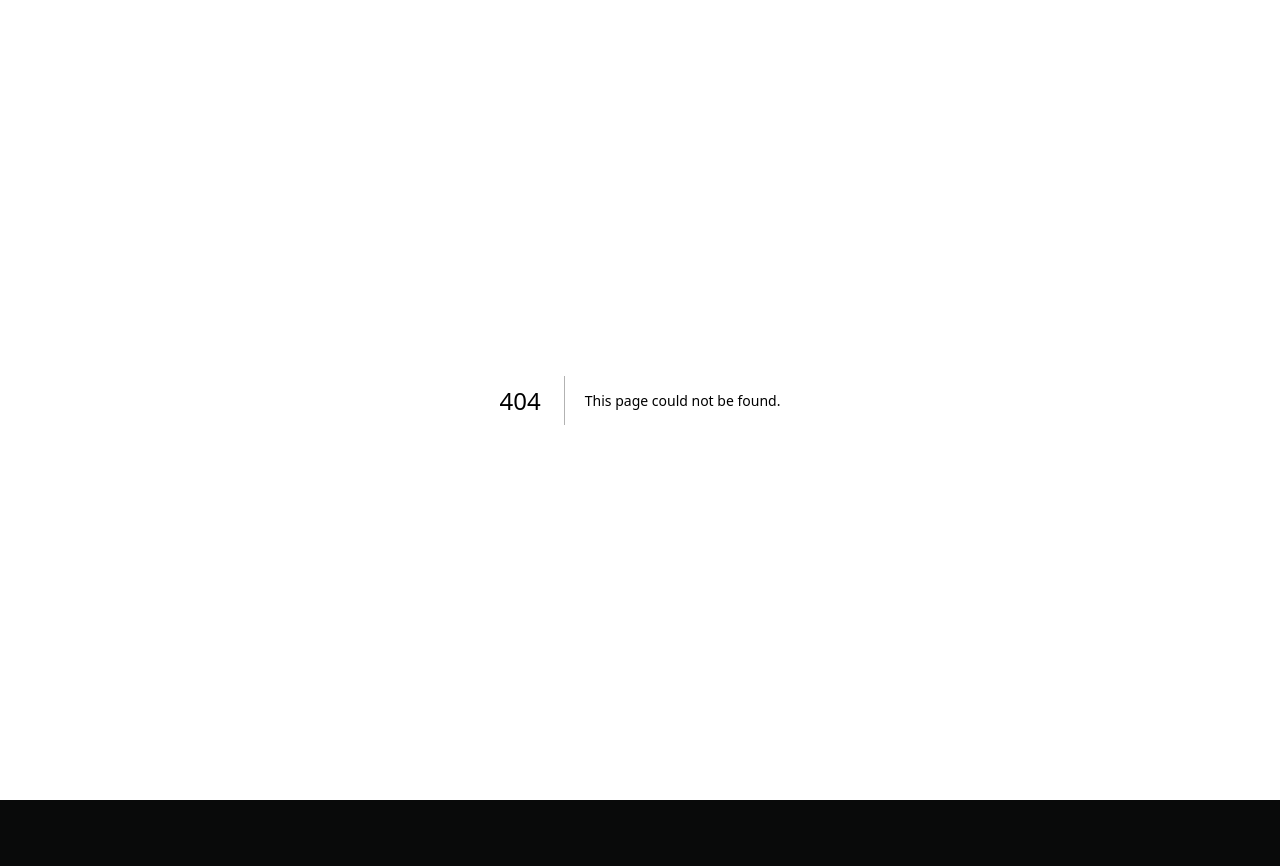
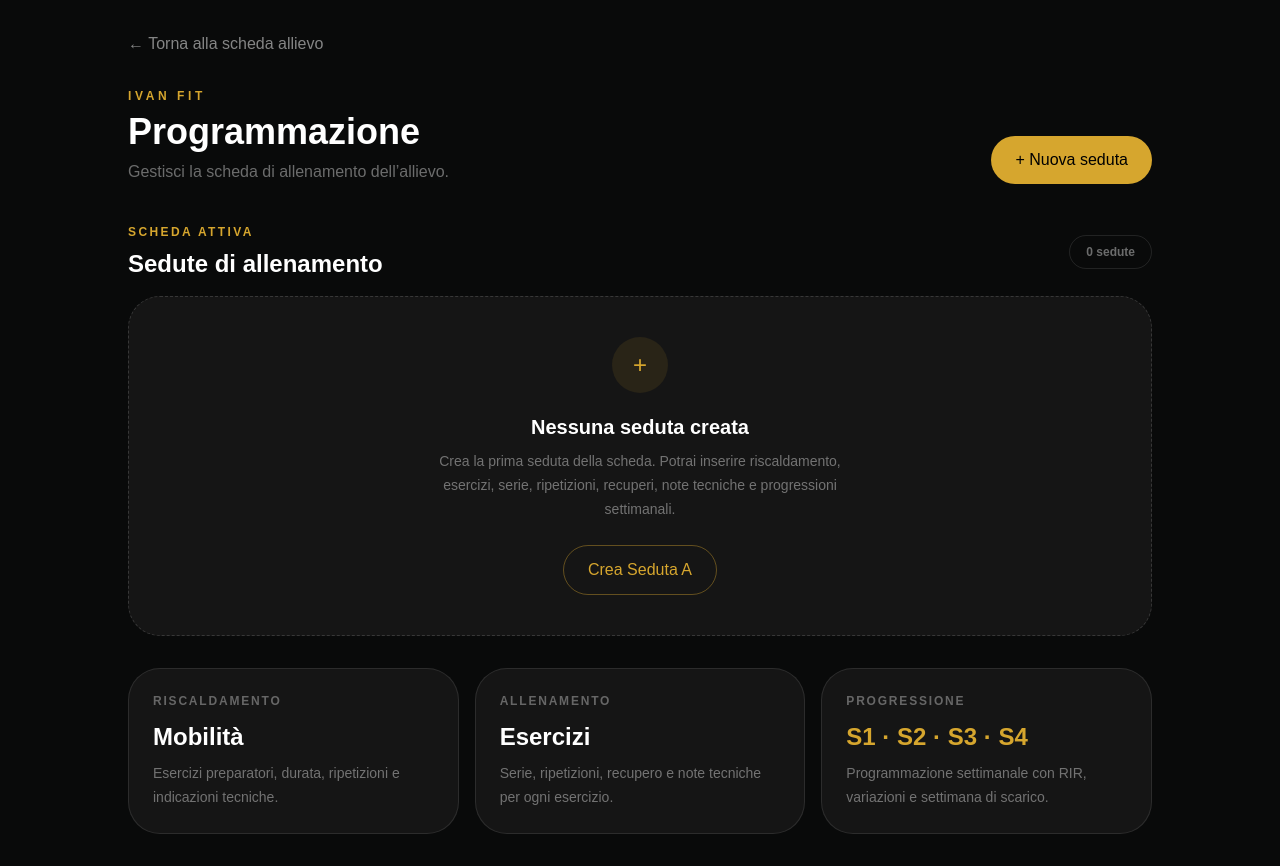
Before and after one commit to claudiaborsani29-netizen/ivan-fit-app, a Next.js app: page /athletes/1/workouts in a window 1280 px wide. Before the commit this address had no page. Before the commit the page ends 800 px from the top, so only its background shows below. Built offline with nearby package versions, Linux system fonts and the light colour scheme.

Commit message:
Aggiunge pagina programmazione allenamenti

```diff
--- a/app/athletes/[id]/page.tsx
+++ b/app/athletes/[id]/page.tsx
@@ -317,15 +317,31 @@ export default function AthletePage() {
         )}
 
         <section className="mt-8 grid gap-4 md:grid-cols-3">
-          <div className="rounded-[2rem] border border-white/10 bg-[#151515] p-6">
-            <div className="text-xs font-bold uppercase tracking-[0.15em] text-white/35">
-              Piano
-            </div>
+<button
+  type="button"
+  onClick={() =>
+    router.push(`/athletes/${athlete.id}/workouts`)
+  }
+  className="w-full rounded-[2rem] border border-white/10 bg-[#151515] p-6 text-left transition hover:border-[#D6A62E]/40 hover:bg-white/[0.06]"
+>
+  <div className="text-xs font-black uppercase tracking-[0.2em] text-[#D6A62E]">
+    Allenamenti
+  </div>
 
-            <div className="mt-3 text-xl font-black text-[#D6A62E]">
-              {athlete.plan || 'Non assegnato'}
-            </div>
-          </div>
+  <div className="mt-3 flex items-center justify-between gap-4">
+    <h2 className="text-2xl font-black">
+      Programmazione
+    </h2>
+
+    <span className="text-xl text-[#D6A62E]">
+      →
+    </span>
+  </div>
+
+  <p className="mt-2 text-sm text-white/40">
+    Crea e gestisci le sedute di allenamento dell’allievo.
+  </p>
+</button>
 
           <div className="rounded-[2rem] border border-white/10 bg-[#151515] p-6">
             <div className="text-xs font-bold uppercase tracking-[0.15em] text-white/35">
--- /dev/null
+++ b/app/athletes/[id]/workouts/page.tsx
@@ -0,0 +1,137 @@
+'use client';
+
+import { useParams, useRouter } from 'next/navigation';
+
+export default function WorkoutsPage() {
+  const params = useParams();
+  const router = useRouter();
+
+  const athleteId = params.id as string;
+
+  return (
+    <main className="min-h-screen bg-[#090A0A] px-5 py-8 text-white">
+      <div className="mx-auto max-w-5xl">
+
+        <button
+          type="button"
+          onClick={() => router.push(`/athletes/${athleteId}`)}
+          className="text-sm text-white/50 transition hover:text-white"
+        >
+          ← Torna alla scheda allievo
+        </button>
+
+        <header className="mt-8 flex flex-wrap items-end justify-between gap-5">
+          <div>
+            <div className="text-xs font-black uppercase tracking-[0.3em] text-[#D6A62E]">
+              Ivan Fit
+            </div>
+
+            <h1 className="mt-2 text-4xl font-black">
+              Programmazione
+            </h1>
+
+            <p className="mt-2 text-white/40">
+              Gestisci la scheda di allenamento dell’allievo.
+            </p>
+          </div>
+
+          <button
+            type="button"
+            className="rounded-full bg-[#D6A62E] px-6 py-3 text-sm font-black text-black transition hover:scale-[1.02]"
+          >
+            + Nuova seduta
+          </button>
+        </header>
+
+        <section className="mt-10">
+          <div className="mb-4 flex items-center justify-between gap-4">
+            <div>
+              <div className="text-xs font-black uppercase tracking-[0.2em] text-[#D6A62E]">
+                Scheda attiva
+              </div>
+
+              <h2 className="mt-2 text-2xl font-black">
+                Sedute di allenamento
+              </h2>
+            </div>
+
+            <div className="rounded-full border border-white/10 px-4 py-2 text-xs font-bold text-white/40">
+              0 sedute
+            </div>
+          </div>
+
+          <div className="rounded-[2rem] border border-dashed border-white/15 bg-[#151515] p-10 text-center">
+            <div className="mx-auto flex h-14 w-14 items-center justify-center rounded-full bg-[#D6A62E]/10 text-2xl text-[#D6A62E]">
+              +
+            </div>
+
+            <h3 className="mt-5 text-xl font-black">
+              Nessuna seduta creata
+            </h3>
+
+            <p className="mx-auto mt-2 max-w-md text-sm leading-6 text-white/40">
+              Crea la prima seduta della scheda. Potrai inserire
+              riscaldamento, esercizi, serie, ripetizioni, recuperi,
+              note tecniche e progressioni settimanali.
+            </p>
+
+            <button
+              type="button"
+              className="mt-6 rounded-full border border-[#D6A62E]/40 px-6 py-3 text-sm font-black text-[#D6A62E] transition hover:bg-[#D6A62E]/10"
+            >
+              Crea Seduta A
+            </button>
+          </div>
+        </section>
+
+        <section className="mt-8 grid gap-4 md:grid-cols-3">
+          <div className="rounded-[2rem] border border-white/10 bg-[#151515] p-6">
+            <div className="text-xs font-black uppercase tracking-[0.15em] text-white/35">
+              Riscaldamento
+            </div>
+
+            <div className="mt-3 text-2xl font-black">
+              Mobilità
+            </div>
+
+            <p className="mt-2 text-sm leading-6 text-white/40">
+              Esercizi preparatori, durata, ripetizioni e indicazioni
+              tecniche.
+            </p>
+          </div>
+
+          <div className="rounded-[2rem] border border-white/10 bg-[#151515] p-6">
+            <div className="text-xs font-black uppercase tracking-[0.15em] text-white/35">
+              Allenamento
+            </div>
+
+            <div className="mt-3 text-2xl font-black">
+              Esercizi
+            </div>
+
+            <p className="mt-2 text-sm leading-6 text-white/40">
+              Serie, ripetizioni, recupero e note tecniche per ogni
+              esercizio.
+            </p>
+          </div>
+
+          <div className="rounded-[2rem] border border-white/10 bg-[#151515] p-6">
+            <div className="text-xs font-black uppercase tracking-[0.15em] text-white/35">
+              Progressione
+            </div>
+
+            <div className="mt-3 text-2xl font-black text-[#D6A62E]">
+              S1 · S2 · S3 · S4
+            </div>
+
+            <p className="mt-2 text-sm leading-6 text-white/40">
+              Programmazione settimanale con RIR, variazioni e
+              settimana di scarico.
+            </p>
+          </div>
+        </section>
+
+      </div>
+    </main>
+  );
+}
```
